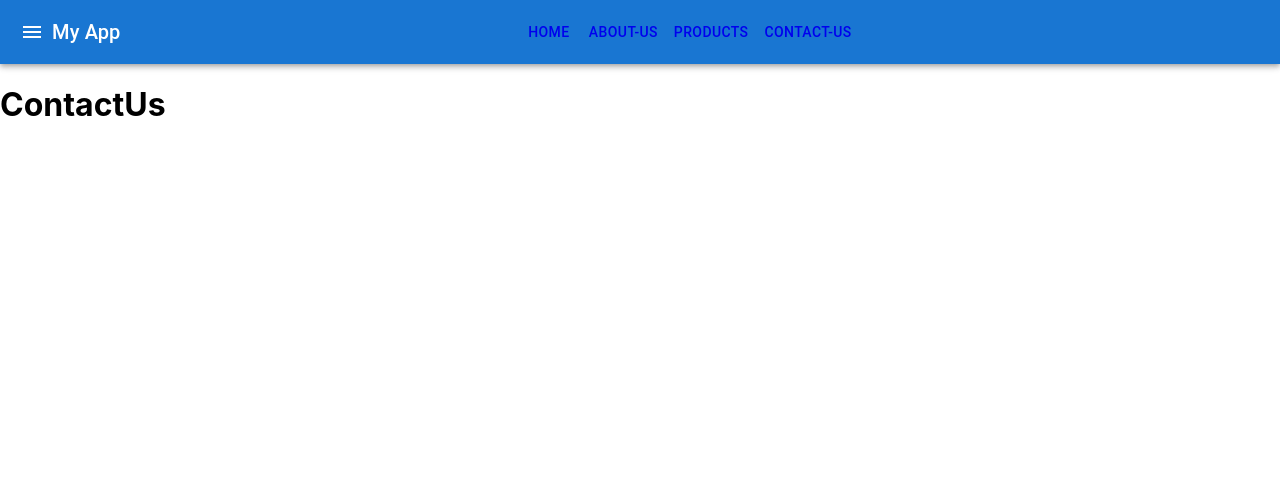
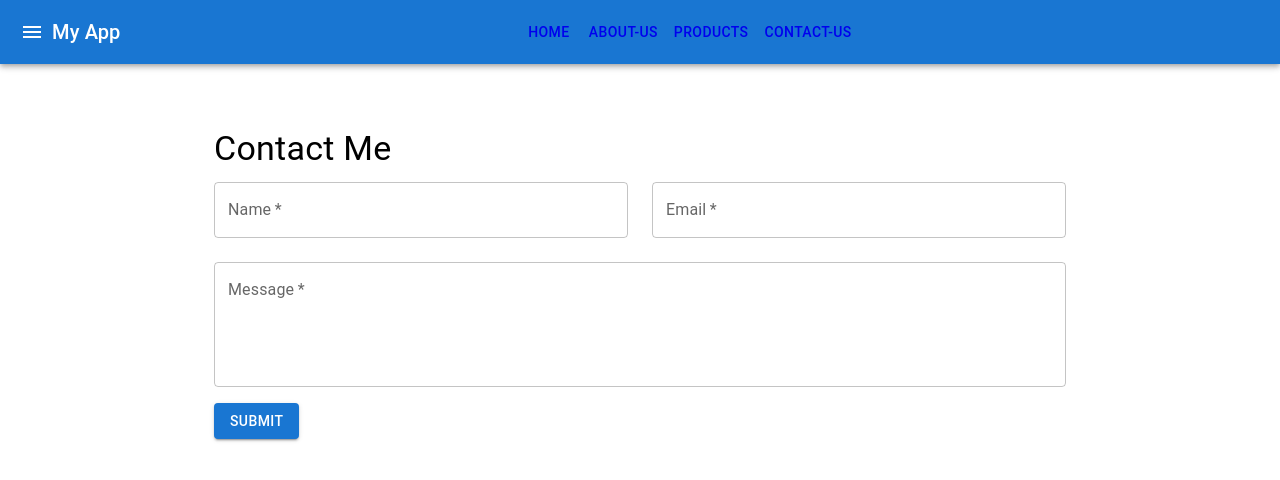
Before and after one commit to MingJae92/Ecommerce, a React (Create React App) app: page /contactus in a window 1280 px wide. Shown: the top 480 px of the page. Built offline with nearby package versions, Linux system fonts and the light colour scheme.

Commit message:
Designs added to wepages

```diff
--- a/src/components/AboutUs.js
+++ b/src/components/AboutUs.js
@@ -1,11 +1,40 @@
-import React from 'react'
+import React from 'react';
+import { Container, Typography, Paper } from '@mui/material';
+import { styled } from '@mui/system';
+
+const RootContainer = styled(Container)(({ theme }) => ({
+  marginTop: theme.spacing(4),
+  padding: theme.spacing(3),
+}));
 
 function AboutUs() {
-    return (
-        <div>
-            <h1>AboutUs</h1>
-        </div>
-    )
+  return (
+    <RootContainer maxWidth="md">
+      <Paper elevation={3}>
+        <Typography variant="h4" gutterBottom>
+          About Us
+        </Typography>
+        <Typography variant="body1" paragraph>
+          Welcome to our company, where innovation meets excellence! We are a team of passionate individuals
+          dedicated to creating high-quality products that cater to your needs. Our mission is to make your life
+          easier and more enjoyable by delivering top-notch solutions.
+        </Typography>
+        <Typography variant="body1" paragraph>
+          With years of experience and a commitment to staying at the forefront of technology, we take pride in
+          offering a wide range of services that include web development, mobile app development, and much more.
+        </Typography>
+        <Typography variant="body1" paragraph>
+          Our dedicated team of experts is always striving to exceed expectations and provide outstanding results.
+          We believe in building strong relationships with our clients and maintaining transparency every step of
+          the way.
+        </Typography>
+        <Typography variant="body1">
+          Thank you for considering us for your projects. We look forward to working with you and helping you achieve
+          your goals!
+        </Typography>
+      </Paper>
+    </RootContainer>
+  );
 }
 
-export default AboutUs
+export default AboutUs;
--- a/src/components/ContactUs.js
+++ b/src/components/ContactUs.js
@@ -1,11 +1,79 @@
-import React from 'react'
+import React, { useState } from 'react';
+import { Typography, TextField, Button, Container, Grid } from '@mui/material';
 
-function ContactUs() {
+const ContactUs = () => {
+  const [formData, setFormData] = useState({
+    name: '',
+    email: '',
+    message: '',
+  });
+
+  const handleChange = (event) => {
+    const { name, value } = event.target;
+    setFormData((prevData) => ({
+      ...prevData,
+      [name]: value,
+    }));
+  };
+
+  const handleSubmit = (event) => {
+    event.preventDefault();
+    // Perform form submission logic here
+    console.log(formData);
+  };
+
   return (
-    <div>
-        <h1>ContactUs</h1>
-    </div>
-  )
-}
+    <Container maxWidth="md" sx={{ paddingTop: 8, paddingBottom: 8 }}>
+      <Typography variant="h4" gutterBottom>
+        Contact Me
+      </Typography>
+      <form onSubmit={handleSubmit}>
+        <Grid container spacing={3}>
+          <Grid item xs={12} sm={6}>
+            <TextField
+              required
+              fullWidth
+              label="Name"
+              name="name"
+              value={formData.name}
+              onChange={handleChange}
+            />
+          </Grid>
+          <Grid item xs={12} sm={6}>
+            <TextField
+              required
+              fullWidth
+              label="Email"
+              name="email"
+              type="email"
+              value={formData.email}
+              onChange={handleChange}
+            />
+          </Grid>
+          <Grid item xs={12}>
+            <TextField
+              required
+              fullWidth
+              multiline
+              rows={4}
+              label="Message"
+              name="message"
+              value={formData.message}
+              onChange={handleChange}
+            />
+          </Grid>
+        </Grid>
+        <Button
+          type="submit"
+          variant="contained"
+          color="primary"
+          sx={{ marginTop: 2 }}
+        >
+          Submit
+        </Button>
+      </form>
+    </Container>
+  );
+};
 
-export default ContactUs
+export default ContactUs;
```
Also changed, not shown: src/components/Products.js (+14 -0 lines).
